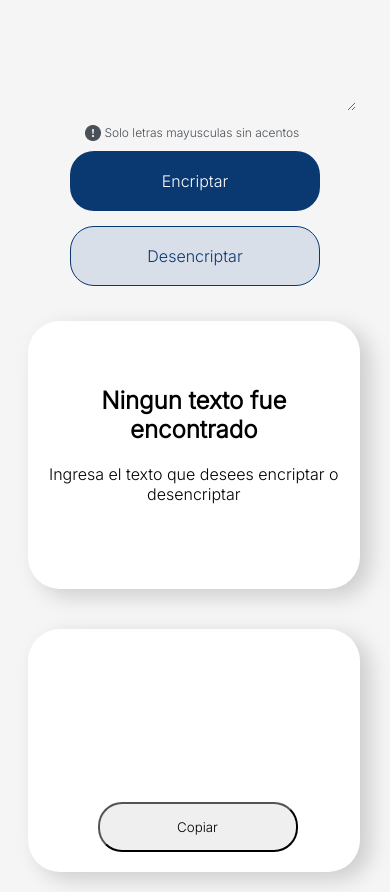
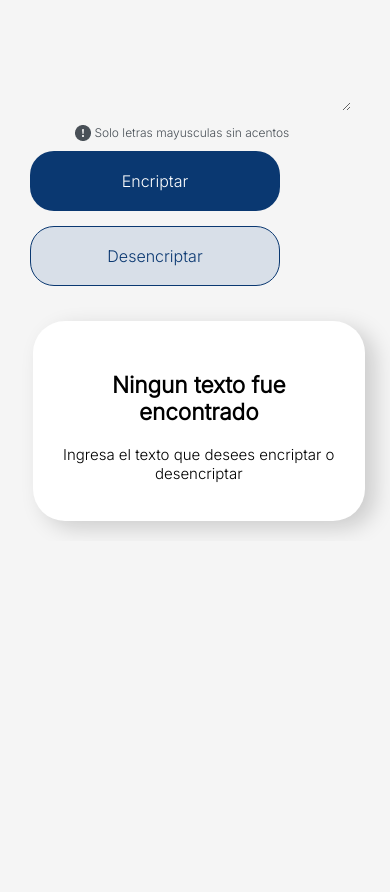
Before and after one commit to Elias3008/RetoAlura, a plain HTML site: page index.html in a window 390 px wide. Shown: the part 720-1612 px from the top of the page. After the commit the page ends 1261 px from the top, so only its background shows below. Drawn offline with Linux system fonts and the light colour scheme.

Commit message:
correcion de viewports

```diff
--- a/responsive.css
+++ b/responsive.css
@@ -182,9 +182,6 @@
         display: block;
         margin: 170px 20px 20px 45px;
     }
-
-
-
 }
 @media screen and (max-width:391px) {
 
@@ -196,11 +193,11 @@
     display: block;
     float: left;
     width: 80%;
-    margin: 20px 20px 0px 40px;
+    margin: 20px 20px 0px 35px;
 }
 #leyendaBotones {
     color: #495057;
-    margin-left: 35px;
+    margin-left: 30px;
     font-size: 12px;
 }
 #encriptar {
@@ -209,7 +206,7 @@
     font-size: 16px;
     font-weight: 300;
     border: none;
-    margin: 10px 5px 5px 20px;
+    margin: 10px 5px 5px -15px;
 }
 #desencriptar {
     background-color: #D8DFE8;
@@ -217,14 +214,14 @@
     font-size: 16px;
     font-weight: 300;
     border: 1px solid #0A3871;
-    margin: 10px 20px 5px;
+    margin: 10px -15px 5px;
 }
 #historial {
     display: block;
     background-color: white;
     width: 75%;
-    height: 10%;
-    margin: 20px 30px 20px 0px;
+    height: 200px;
+    margin: 20px 25px 20px 0px;
     border-radius: 32px;
     box-shadow: 10px 7px 21px 0px rgba(0,0,0,0.17);
     padding: 0px 20px;
@@ -234,13 +231,28 @@
     background-color: white;
     width: 75%;
     height: 10%;
-    margin: 20px 30px 20px 0px;
+    margin: 20px 23px 20px 0px;
     border-radius: 32px;
     box-shadow: 10px 7px 21px 0px rgba(0,0,0,0.17);
+    display: none;
+}
+#traduccion #encriptacion {
+    margin: 15px 5px 5px;
+    height: 150px;
+    border: none;
+    resize: none;
 }
 #botonC {
+    display: block;
+    margin: 25px 0px 20px 35px;
+}
+#leyendaHistorial {
+    display: block;
+    text-align: center;
+    margin-top: 0%;
+    position: relative;
+    top: 50px;
+    font-size: 15px;
+}
 
-    display: block;
-    margin: 25px 0px 20px 50px;
 }
-}
```
